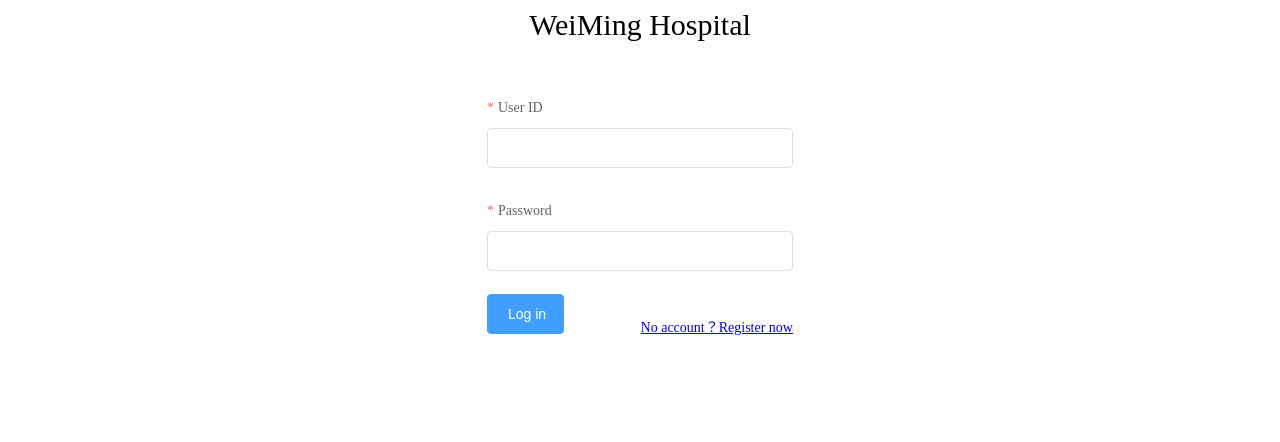
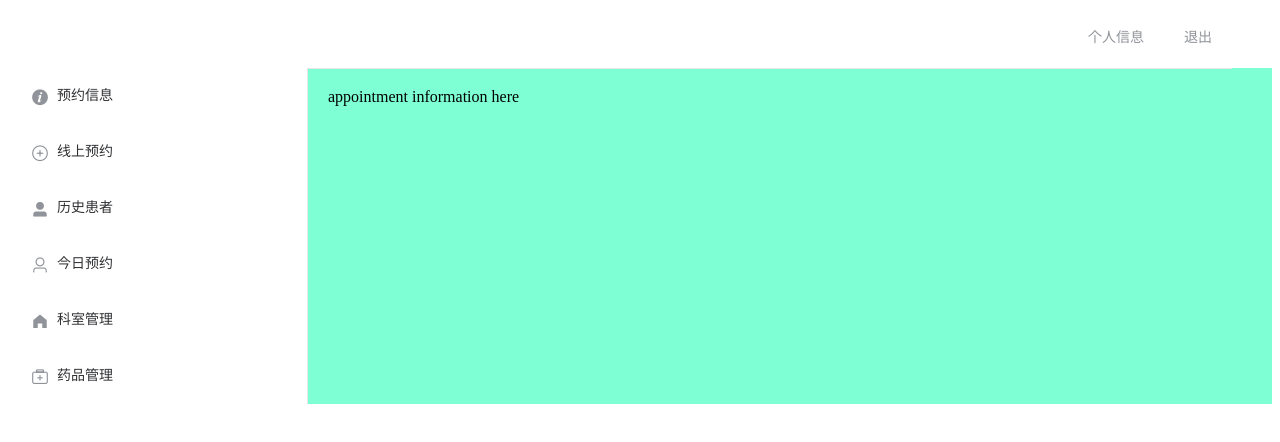
Before and after one commit to SherloqueChang/DB-Practice, a Vue app in the folder hims-frontend/: page /appointmentInfo in a window 1280 px wide. Before the commit this address led to /. Shown: the top 442 px of the page. Built offline with nearby package versions, Linux system fonts and the light colour scheme.

Commit message:
first try

```diff
--- a/hims-frontend/src/components/Nav.vue
+++ b/hims-frontend/src/components/Nav.vue
@@ -1,4 +1,7 @@
+<script src="../router/index.js"></script>
 <template>
+  <el-container>
+    <el-header>
       <el-menu mode="horizontal" router>
         <el-menu-item index="0"><strong>医院信息管理系统</strong></el-menu-item>
         <el-menu-item index="/workerDataPanel" v-if="isHeadNurse || isDoctor"
@@ -12,6 +15,8 @@
         <el-menu-item @click="handleLogout" style="float: right">登出</el-menu-item>
         <el-menu-item index="/userInfo" style="float: right">我的</el-menu-item>
       </el-menu>
+    </el-header>
+  </el-container>
 </template>
 
 <script>
--- /dev/null
+++ b/hims-frontend/src/components/NavAside.vue
@@ -0,0 +1,40 @@
+<template>
+  <el-container>
+    <el-aside>
+      <el-menu class="el-menu-vertical-demo" router>
+        <el-menu-item index="/appointmentInfo">
+          <i class="el-icon-info"></i>预约信息
+        </el-menu-item>
+        <el-menu-item index="/appointmentOnline">
+          <i class="el-icon-circle-plus-outline"></i>线上预约
+        </el-menu-item><el-menu-item index="/prevPatient">
+          <i class="el-icon-user-solid"></i>历史患者
+        </el-menu-item><el-menu-item index="/appointmentToday">
+          <i class="el-icon-user"></i>今日预约
+        </el-menu-item><el-menu-item index="/departmentMng">
+          <i class="el-icon-s-home"></i>科室管理
+        </el-menu-item><el-menu-item index="/medicineMng">
+          <i class="el-icon-first-aid-kit"></i>药品管理
+        </el-menu-item>
+      </el-menu>
+    </el-aside>
+  </el-container>
+</template>
+
+<script>
+export default {
+  name: 'NavAside',
+  data () {
+    return {
+      id: '',
+      password: ''
+    }
+  }
+}
+</script>
+
+<style>
+.aside {
+  /*width: 15%;*/
+}
+</style>
--- /dev/null
+++ b/hims-frontend/src/components/NavHeader.vue
@@ -0,0 +1,28 @@
+<template>
+  <el-container>
+    <el-header>
+      <el-menu mode="horizontal" router>
+        <el-menu-item @click="handleLogout" style="float: right">退出</el-menu-item>
+        <el-menu-item index="/userInfo" style="float: right">个人信息</el-menu-item>
+      </el-menu>
+    </el-header>
+  </el-container>
+</template>
+
+<script>
+export default {
+  name: 'NavHeader',
+  data () {
+    return {
+      id: '',
+      password: ''
+    }
+  },
+  methods: {
+    handleLogout () {
+      this.$store.commit('logout')
+      this.$router.push('/login')
+    }
+  }
+}
+</script>
--- /dev/null
+++ b/hims-frontend/src/pages/AppointmentInfo.vue
@@ -0,0 +1,22 @@
+<template>
+  <el-container>
+    <el-header><NavHeader></NavHeader></el-header>
+    <el-container>
+      <el-aside><NavAside></NavAside></el-aside>
+      <el-main style="background-color: aquamarine">
+        <div>appointment information here</div>
+      </el-main>
+    </el-container>
+  </el-container>
+</template>
+
+<script>
+
+import NavHeader from '../components/NavHeader'
+import NavAside from '../components/NavAside'
+
+export default {
+  name: 'AppointmentInfo',
+  components: { NavHeader, NavAside }
+}
+</script>
--- a/hims-frontend/src/pages/Login.vue
+++ b/hims-frontend/src/pages/Login.vue
@@ -1,6 +1,6 @@
 <template>
   <el-container>
-    <el-header style="font-size: 30px; text-align: center">WeiMing Hospital</el-header>
+    <el-header style="font-size: 30px; text-align: center">未名医院</el-header>
     <el-main>
       <el-row type="flex" justify="center">
         <el-col :span="6">
@@ -12,10 +12,10 @@
             ref="loginForm"
             v-loading="loading"
           >
-            <el-form-item label="User ID" prop="id">
+            <el-form-item label="用户名" prop="id">
               <el-input v-model="loginForm.id"></el-input>
             </el-form-item>
-            <el-form-item label="Password" prop="password">
+            <el-form-item label="密码" prop="password">
               <el-input
                 type="password"
                 v-model="loginForm.password"
@@ -30,10 +30,10 @@
                 @click="submitForm('loginForm')"
                 style="width: 25%"
                 >
-                Log in
+                登录
               </el-button>
               <p class="tips" style="float: right">
-                <a href="/register" type="primary">No account？Register now</a>
+                <a href="/register" type="primary">没有账户？现在注册</a>
               </p>
             </el-form-item>
           </el-form>
@@ -44,11 +44,12 @@
 </template>
 
 <script>
-// import navmenu from '../components/Nav.vue'
+import navmenu from '../components/Nav.vue'
+// import mainPanel from '../components/MainPanel'
 
 export default {
   name: 'Login',
-  // components: { navmenu },
+  components: { navmenu },
   inject: ['reload'],
   data () {
     return {
@@ -57,8 +58,8 @@ export default {
         password: ''
       },
       rules: {
-        id: { required: true, message: 'Please enter user id', blur: 'change' },
-        password: { required: true, message: 'Please enter password', blur: 'change' }
+        id: { required: true, message: '请输入用户名', blur: 'change' },
+        password: { required: true, message: '请输入密码', blur: 'change' }
       },
       loading: false
     }
@@ -81,7 +82,8 @@ export default {
               message: 'Welcome to log in！'
             })
             // 需要修改，根据返回数据push不同的路径
-            this.$router.push('/patientDataPanel')
+            // this.$router.push('/patientDataPanel')
+            this.$router.push('/patientPanel')
             this.reload()
           }
         })
@@ -90,7 +92,7 @@ export default {
           if (error.message === 'Request failed with status code 403') {
             this.$message({
               type: 'error',
-              message: '用户id或密码错误，请重试。'
+              message: '用户名或密码错误，请重试。'
             })
             this.loading = false
           } else {
--- a/hims-frontend/src/pages/PatientDataPanel.vue
+++ b/hims-frontend/src/pages/PatientDataPanel.vue
@@ -123,9 +123,11 @@
 
 <script>
 import navmenu from '../components/Nav.vue'
+// import mainPanel from '../components/MainPanel'
 
 export default {
   name: 'PatientDataPanel',
+  // components: { mainPanel },
   components: { navmenu },
   data () {
     return {
--- a/hims-frontend/src/pages/PatientInfo.vue
+++ b/hims-frontend/src/pages/PatientInfo.vue
@@ -205,7 +205,7 @@ import navmenu from '../components/Nav.vue'
 
 export default {
   name: 'PatientInfo',
-  components: { navmenu },
+  // components: { navmenu },
   inject: ['reload'],
   data () {
     return {
--- /dev/null
+++ b/hims-frontend/src/pages/PatientPanel.vue
@@ -0,0 +1,33 @@
+<template>
+  <el-container>
+    <el-header><NavHeader></NavHeader></el-header>
+    <el-container>
+      <el-aside><NavAside></NavAside></el-aside>
+      <el-main>
+      </el-main>
+    </el-container>
+  </el-container>
+</template>
+
+<script>
+
+import NavHeader from '../components/NavHeader'
+import NavAside from '../components/NavAside'
+
+export default {
+  name: 'PatientPanel',
+  components: { NavHeader, NavAside },
+  data () {
+    return {
+      id: '',
+      password: ''
+    }
+  },
+  methods: {
+    handleLogout () {
+      this.$store.commit('logout')
+      this.$router.push('/login')
+    }
+  }
+}
+</script>
--- a/hims-frontend/src/pages/Register.vue
+++ b/hims-frontend/src/pages/Register.vue
@@ -1,6 +1,6 @@
 <template>
   <el-container>
-    <el-header style="font-size: 30px; text-align: center">Fulfill your information</el-header>
+    <el-header style="font-size: 30px; text-align: center">注册用户</el-header>
     <el-main>
       <el-row type="flex" justify="center">
         <el-col :span="6">
@@ -12,12 +12,10 @@
             ref="registerForm"
             v-loading="loading"
           >
-            <el-form-item label="User Name" prop="name">
-              <el-input v-model="registerForm.name"></el-input>
-            </el-form-item><el-form-item label="User ID" prop="id">
+            <el-form-item label="用户名" prop="id">
               <el-input v-model="registerForm.id"></el-input>
             </el-form-item>
-            <el-form-item label="Password" prop="password">
+            <el-form-item label="密码" prop="password">
               <el-input
                 type="password"
                 v-model="registerForm.password"
--- a/hims-frontend/src/router/index.js
+++ b/hims-frontend/src/router/index.js
@@ -14,6 +14,8 @@ import NatInfo from '@/pages/NatInfo'
 import DailyReportInfo from '@/pages/DailyReportInfo'
 import DailyReportDataPanel from '@/pages/DailyReportDataPanel'
 import Messages from '@/pages/Messages'
+import PatientPanel from '../pages/PatientPanel'
+import AppointmentInfo from '../pages/AppointmentInfo'
 
 Vue.use(Router)
 
@@ -30,6 +32,16 @@ export default new Router({
       path: '/register',
       name: 'Register',
       component: Register
+    },
+    {
+      path: '/patientPanel',
+      name: 'PatientPanel',
+      component: PatientPanel
+    },
+    {
+      path: '/appointmentInfo',
+      name: 'AppointmentInfo',
+      component: AppointmentInfo
     },
     {
       path: '/workerDataPanel',
```
Lines whose indentation alone changed are shown as unchanged.
